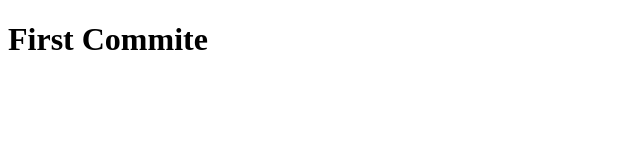
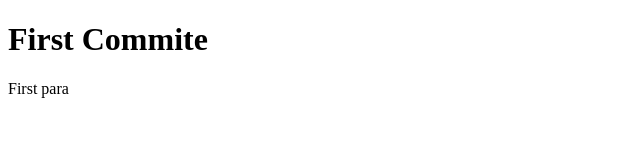
Before and after one commit to RahulChaudhary-Cedcoss/RahulChaudhary_Cedcoss, a plain HTML site: page index.html in a window 1280 px wide. Shown: the full height of the page, 0-640 px from the left. Drawn offline with Linux system fonts and the light colour scheme.

Commit message:
Second commit

```diff
--- a/index.html
+++ b/index.html
@@ -4,9 +4,10 @@
     <meta charset="UTF-8">
     <meta http-equiv="X-UA-Compatible" content="IE=edge">
     <meta name="viewport" content="width=device-width, initial-scale=1.0">
-    <title></title>
+    <title>Task 1</title>
 </head>
 <body>
     <h1>First Commite</h1>
+    <p> First para</p>
 </body>
 </html>
```
